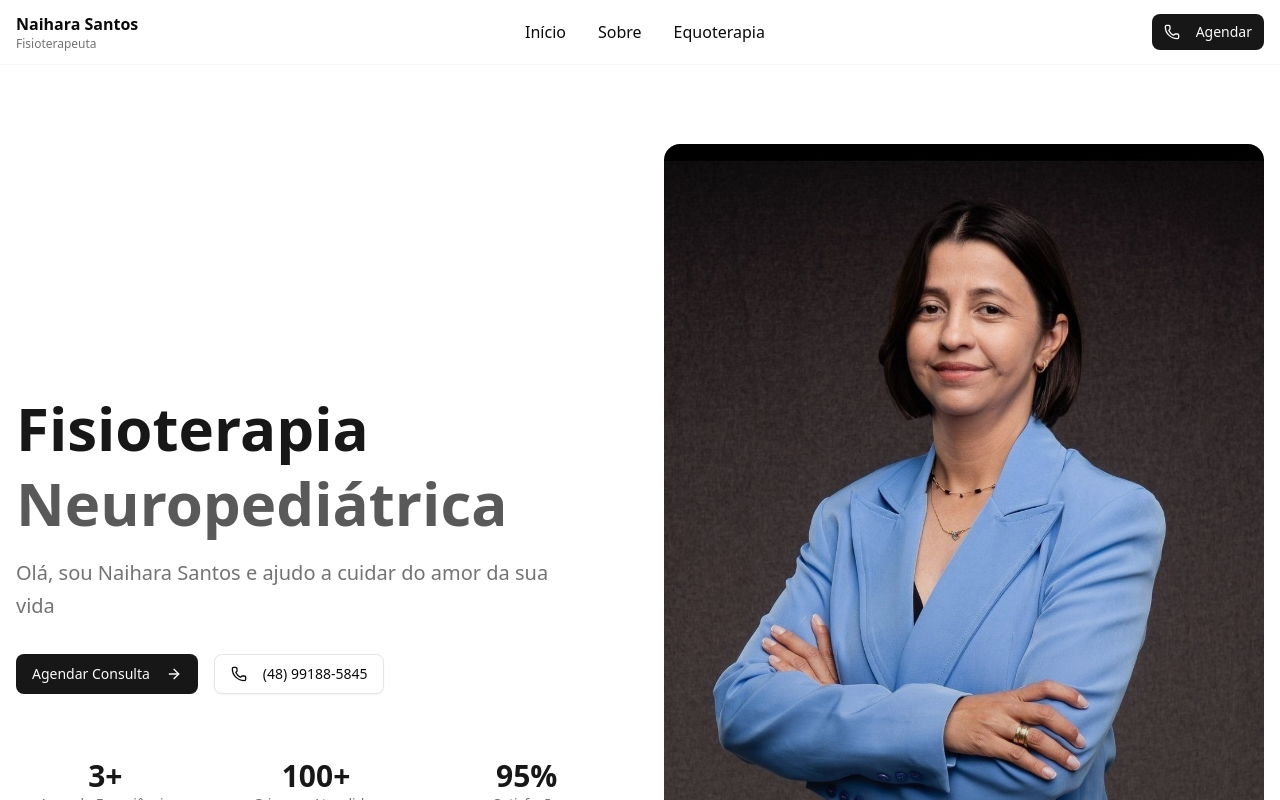
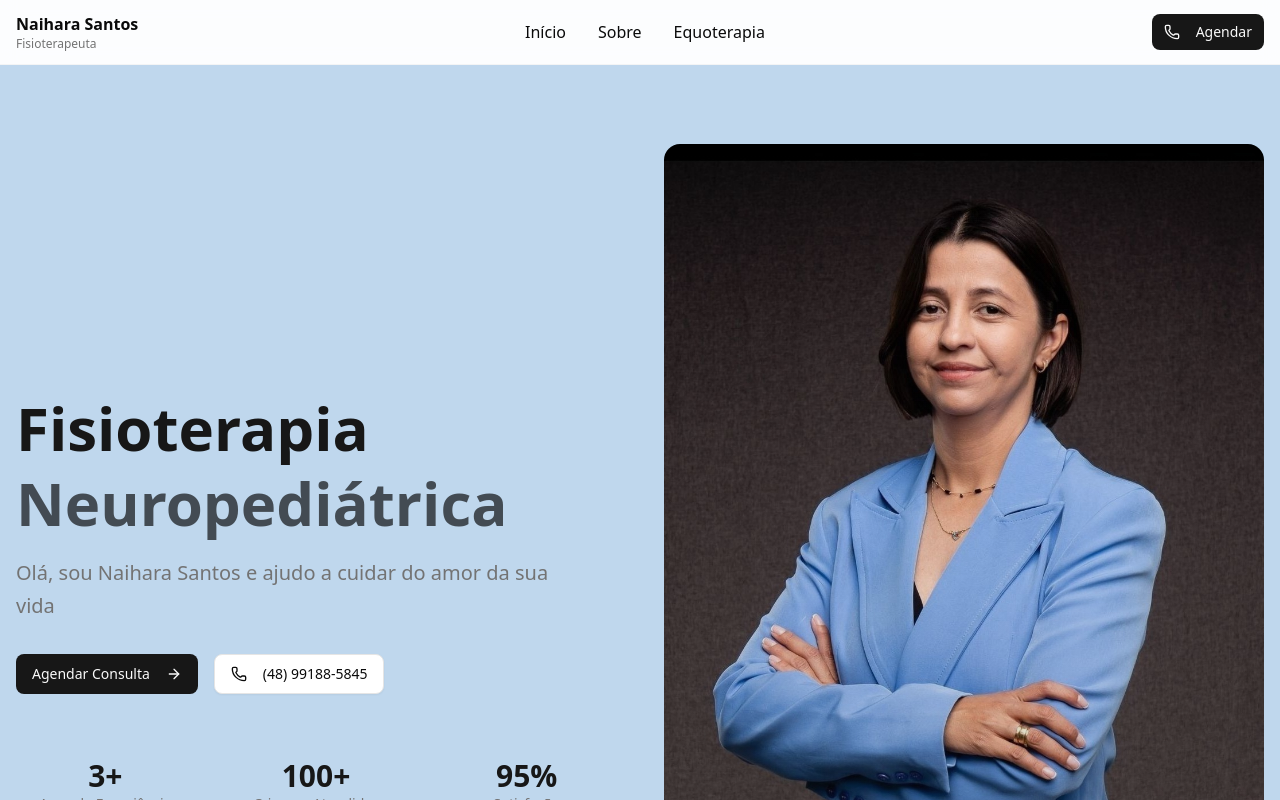
Before and after one commit to cal-oliveira/lp-naihara-santos, a Next.js app: page / in a window 1280 px wide. Shown: the top 800 px of the page. Built offline with nearby package versions, Linux system fonts and the light colour scheme.

Commit message:
fix: remove the container from page.tsx and add a new background to the hero

```diff
--- a/src/app/page.tsx
+++ b/src/app/page.tsx
@@ -6,7 +6,7 @@ import EquineTherapy from "./sections/EquineTherapy";
 
 export default function Home() {
   return (
-    <div className="container mx-auto">
+    <div className="mx-auto">
       <Hero />
       <About />
       <EquineTherapy />
--- a/src/app/sections/HeroDesktop.tsx
+++ b/src/app/sections/HeroDesktop.tsx
@@ -4,7 +4,7 @@ import heroImage from "@/assets/naihara2.jpg";
 
 export default function HeroDesktop(){
   return (
-    <section id="inicio" className="relative min-h-screen flex items-center bg-gradient-hero pt-16">
+    <section id="inicio" className="relative min-h-screen flex items-center bg-[#BFD7ED] pt-16">
       <div className="container mx-auto px-4 py-20">
         <div className="grid lg:grid-cols-2 gap-12 items-center">
           <div className="space-y-8">
```
